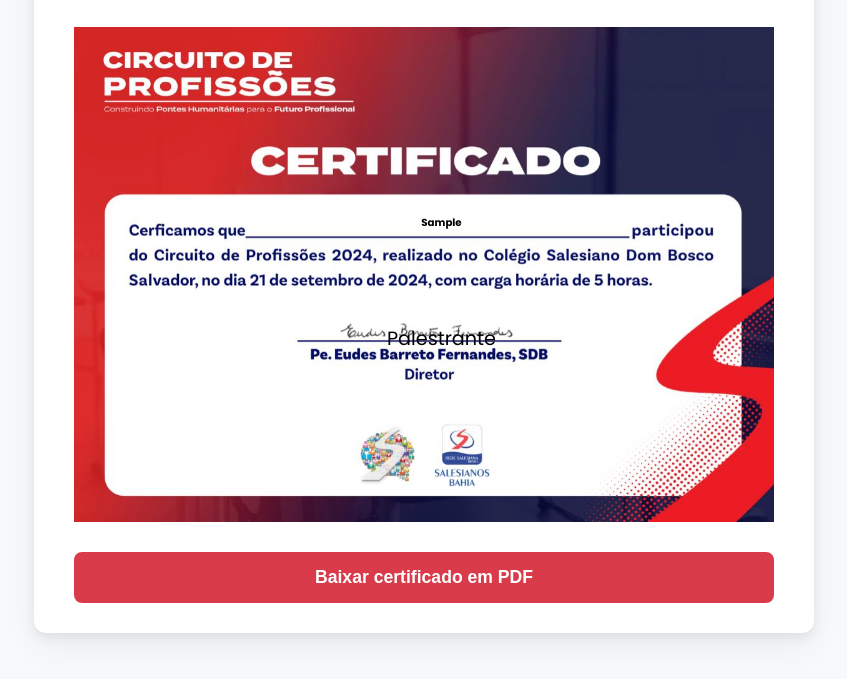
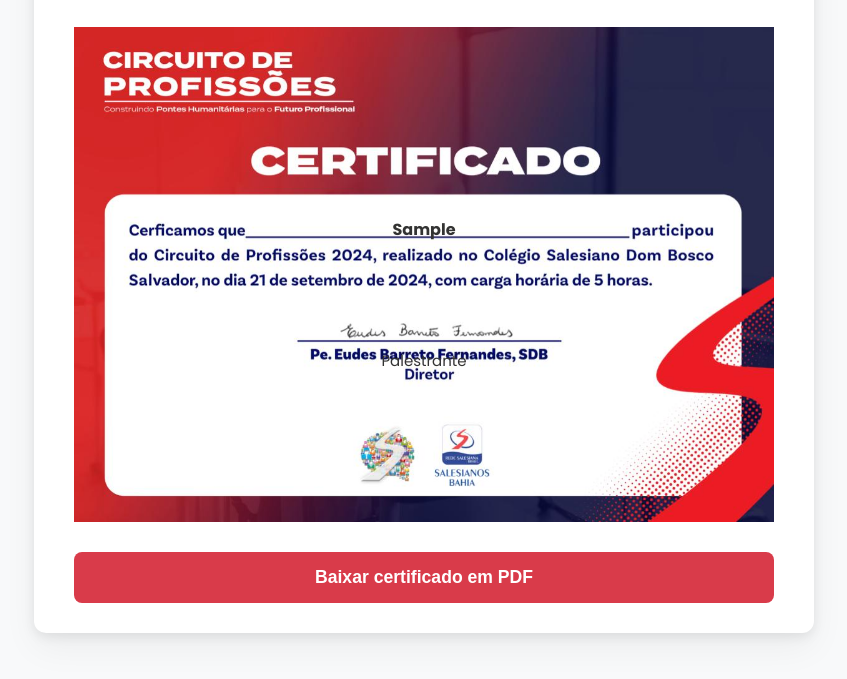
Before and after one commit to Jsaliceu/certificado-circuito-2025, a plain HTML site: page index.html in a window 1280 px wide. Both pictures are taken after typing "Sample", "name@example.com" into the empty fields and a click on the button "Gerar e enviar certificado". Shown: the part 173-852 px from the top of the page, without its empty margins (216-1063 px from the left). Drawn offline with nearby package versions, Linux system fonts and the light colour scheme.

Commit message:
Update style.css

```diff
--- a/style.css
+++ b/style.css
@@ -58,7 +58,7 @@ body {
     margin-bottom: 8px;
 }
 
-input[type="text"] {
+input[type="text"], input[type="email"] {
     width: 100%;
     padding: 12px;
     border: 1px solid var(--border-color);
@@ -106,36 +106,57 @@ input[type="radio"] {
 
 #certificate-preview {
     width: 100%;
-    /* A proporção de um certificado A4 paisagem (29.7 / 21) */
     aspect-ratio: 29.7 / 21;
-    background-image: url('modelo-certificado.jpg'); /* << COLOQUE SUA IMAGEM AQUI */
+    background-image: url('modelo-certificado.jpg');
     background-size: contain;
     background-repeat: no-repeat;
     background-position: center;
-    position: relative; /* Essencial para posicionar o texto */
+    position: relative;
     margin-bottom: 30px;
-    color: #000; /* Cor do texto no certificado */
+    color: #000;
 }
 
-#cert-name, #cert-role {
-    position: absolute; /* Permite posicionamento preciso */
-    width: 105%;
+/* !!! NOVO BLOCO DE CÓDIGO PARA O TEXTO DO CERTIFICADO !!! */
+
+#cert-name {
+    /* --- Posicionamento Preciso --- */
+    position: absolute;
+    top: 41%; /* Ajuste fino da posição vertical */
+    left: 50%;
+    transform: translate(-50%, -50%); /* Técnica para centralização perfeita */
+
+    /* --- Controle do Tamanho e Espaço --- */
+    width: 80%; /* Ocupa 80% da largura do certificado para dar margens */
+    max-width: 800px; /* Um limite máximo em pixels */
+
+    /* --- Estilo da Fonte (Absoluto) --- */
+    font-family: 'Poppins', sans-serif; /* Mantém a fonte consistente */
+    font-size:16px;  /* TAMANHO FIXO EM PIXELS */
+    font-weight: 700; /* Negrito */
+    color: #333333;   /* Cor do texto, um preto suave */
+
+    /* --- Controle de Múltiplas Linhas --- */
+    line-height: 1.2; /* Espaçamento entre as linhas se o nome for comprido */
     text-align: center;
 }
 
-/* !!! ATENÇÃO: Estes valores precisarão de ajuste fino !!! */
-#cert-name {
-    top: 38%; /* Distância do topo */
-    font-size: 0.8vw; /* Tamanho da fonte responsivo */
-    font-weight: 700;
+#cert-role {
+    /* --- Posicionamento Preciso --- */
+    position: absolute;
+    top: 65%; /* Ajuste fino da posição vertical */
+    left: 50%;
+    transform: translateX(-50%);
+
+    /* --- Estilo da Fonte (Absoluto) --- */
+    font-family: 'Poppins', sans-serif;
+    font-size: 15px; /* TAMANHO FIXO EM PIXELS */
+    font-weight: 400; /* Normal */
+    color: #333333;
+
+    /* --- Controle do Tamanho e Espaço --- */
+    text-align: center;
+    width: 100%;
 }
-
-#cert-role {
-    top: 60%; /* Distância do topo */
-    font-size: 1.5vw; /* Tamanho da fonte responsivo */
-    font-weight: 400;
-}
-
 
 .hidden {
     display: none;
```
